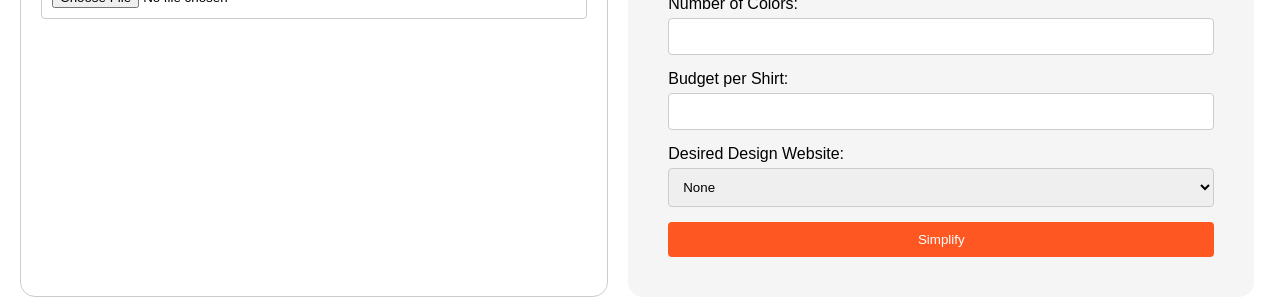
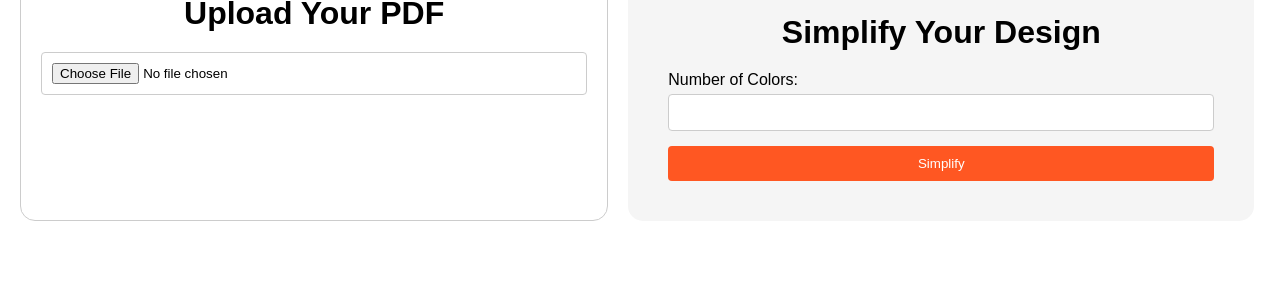
Before and after one commit to abbey-cowles/cmsc447-shirt-simplify, a React (Vite) app in the folder frontend/: page /simplify in a window 1280 px wide. Shown: the part 308-606 px from the top of the page. Built offline with nearby package versions, Linux system fonts and the light colour scheme.

Commit message:
Simplify form reduced to only #of colors rather than budget and website. I don't think we have time to do those but we can circle back if we do.

```diff
--- a/frontend/src/components/Simplify.jsx
+++ b/frontend/src/components/Simplify.jsx
@@ -4,8 +4,6 @@ import "./Simplify.css"; // Import the corresponding CSS file
 const Simplify = () => {
   const [pdfFile, setPdfFile] = useState(null);
   const [numColors, setNumColors] = useState(""); // State for number of colors
-  const [budget, setBudget] = useState(""); // State for budget per item
-  const [groupName, setGroupName] = useState(""); // State for group name
 
   const handleFileChange = (event) => {
     const file = event.target.files?.[0];
@@ -17,19 +15,15 @@ const Simplify = () => {
   const handleSubmit = (event) => {
     event.preventDefault();
 
-    if (!numColors && (!budget || !groupName)) {
-      alert(
-        "Please select either the number of colors or both budget per item and group name."
-      );
+    if (!numColors || !pdfFile) {
+      alert("Please upload both an image and a number of colors");
       return;
     }
 
     // Handle form submission logic here (e.g., API call)
     console.log("Form submitted with values: ", {
       pdfFile,
-      numColors,
-      budget,
-      groupName,
+      numColors
     });
   };
 
@@ -67,32 +61,6 @@ const Simplify = () => {
                 min="0"
               />
             </div>
-
-            <div className="form-group">
-              <label htmlFor="budget">Budget per Shirt:</label>
-              <input
-                type="number"
-                id="budget"
-                value={budget}
-                onChange={(e) => setBudget(Number(e.target.value))}
-                min="0"
-              />
-            </div>
-
-            <div className="form-group">
-              <label htmlFor="groupName">Desired Design Website:</label>
-              <select
-                id="groupName"
-                value={groupName}
-                onChange={(e) => setGroupName(e.target.value)}
-              >
-                <option value="">None</option>
-                <option value="Custom Ink">Custom Ink</option>
-                <option value="RushOrderTees">RushOrderTees</option>
-                <option value="Printful">Printful</option>
-              </select>
-            </div>
-
             <button type="submit" className="simplify-button">
               Simplify
             </button>
```
